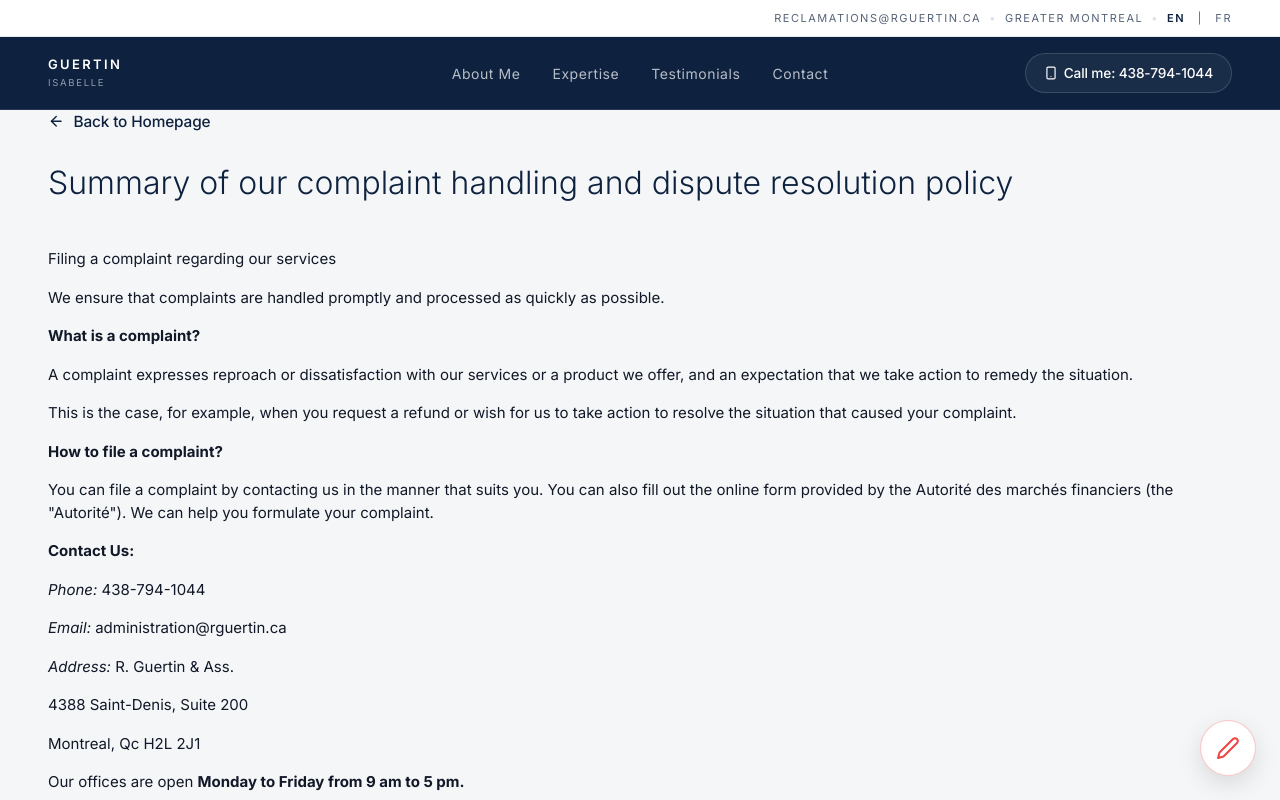
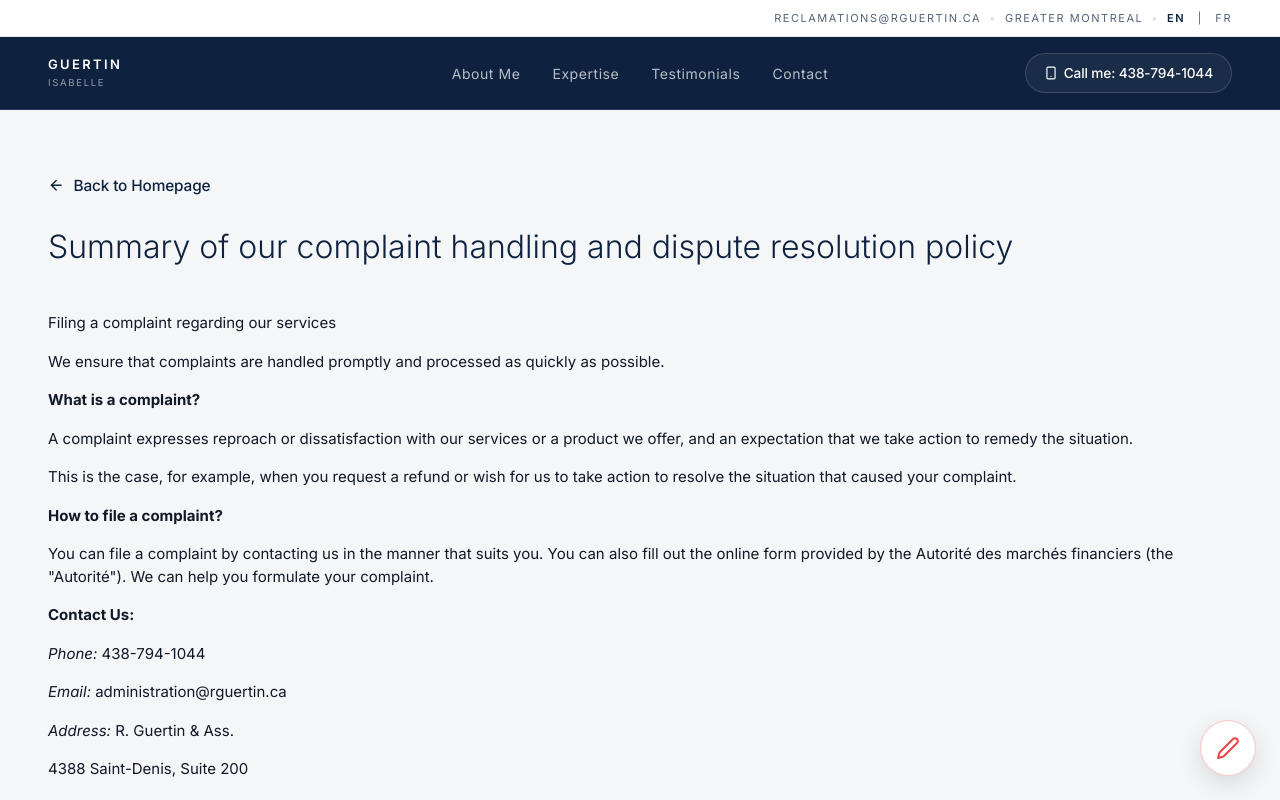
Before and after one commit to Irene2828/ClaimsExpert, a React (Vite) app: page /legal/complaints in a window 1280 px wide. Shown: the top 800 px of the page. Built offline with nearby package versions, Linux system fonts and the light colour scheme; a web font is replaced by a local one.

Commit message:
Force padding on LegalPage using inline styles to bypass Tailwind JIT issues

```diff
--- a/src/pages/LegalPage.jsx
+++ b/src/pages/LegalPage.jsx
@@ -22,7 +22,13 @@ export default function LegalPage() {
 
   return (
     <main className="bg-[#F5F6F8] min-h-screen flex flex-col selection:bg-[#0E223F] selection:text-white">
-      <div className="flex-grow pt-12 pb-20 lg:pt-16 lg:pb-24 px-8 lg:px-12">
+      <div
+        className="flex-grow px-8 lg:px-12 w-full"
+        style={{
+          paddingTop: 'clamp(48px, 6vw, 64px)',
+          paddingBottom: 'clamp(72px, 8vw, 96px)'
+        }}
+      >
         <div className="max-w-[1336px] mx-auto w-full">
         <div className="w-full flex justify-start mb-8">
           <Link
```
